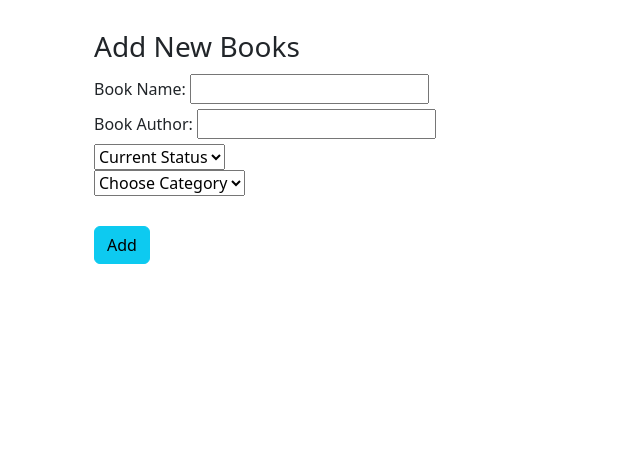
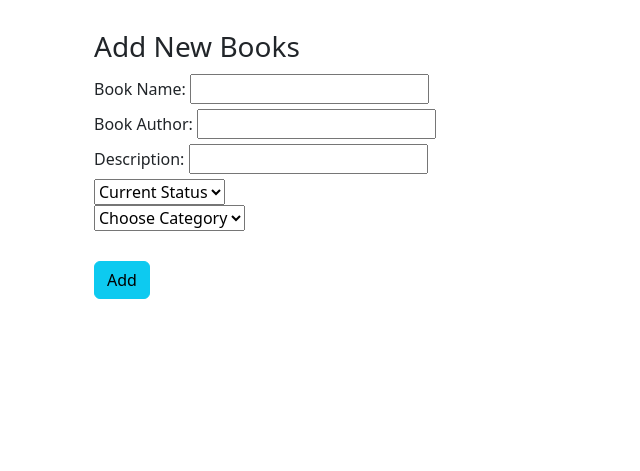
Before and after one commit to magz-dev/book-library, a Flask app: page /add_book in a window 1280 px wide. Shown: the part 34-505 px from the top of the page, without its empty margins (0-640 px from the left). Run offline with Flask 3, Linux system fonts and the light colour scheme.

Commit message:
Add a book description field to the form in add_book.html

```diff
--- a/booklibrary/templates/add_book.html
+++ b/booklibrary/templates/add_book.html
@@ -18,6 +18,13 @@
     <div class="form-outline">
         <label class="form-label" for="book_author">Book Author:</label>
         <input type="text" id="book_author" name="book_author" class="validate" required />
+      </div>
+</div>
+         <!-- Book description -->
+ <div class="row">
+    <div class="form-outline">
+        <label class="form-label" for="book_description">Description:</label>
+        <input type="text" id="book_description" name="book_description" class="validate" required />
       </div>
 </div>
          <!-- Current status -->
```
